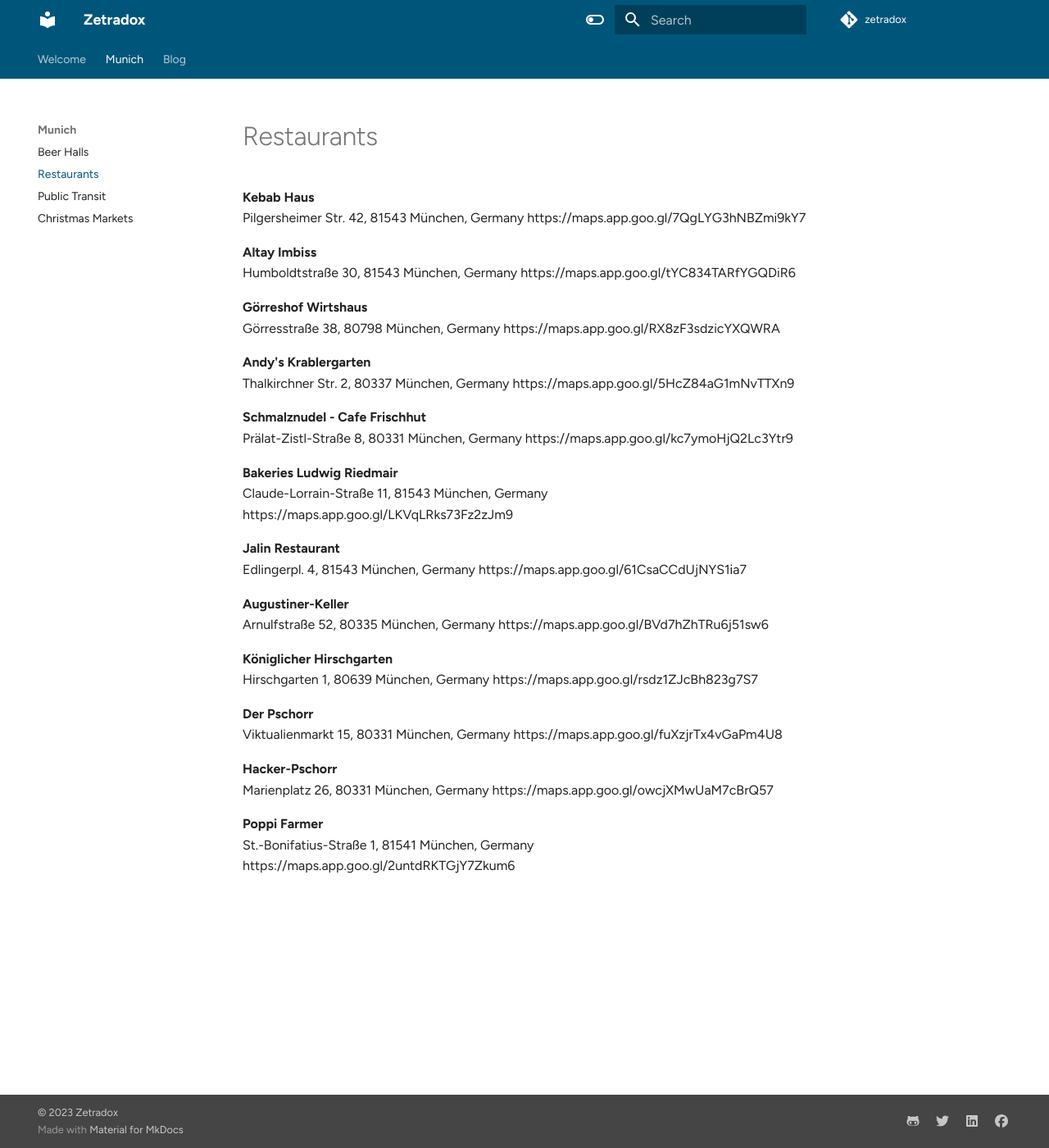
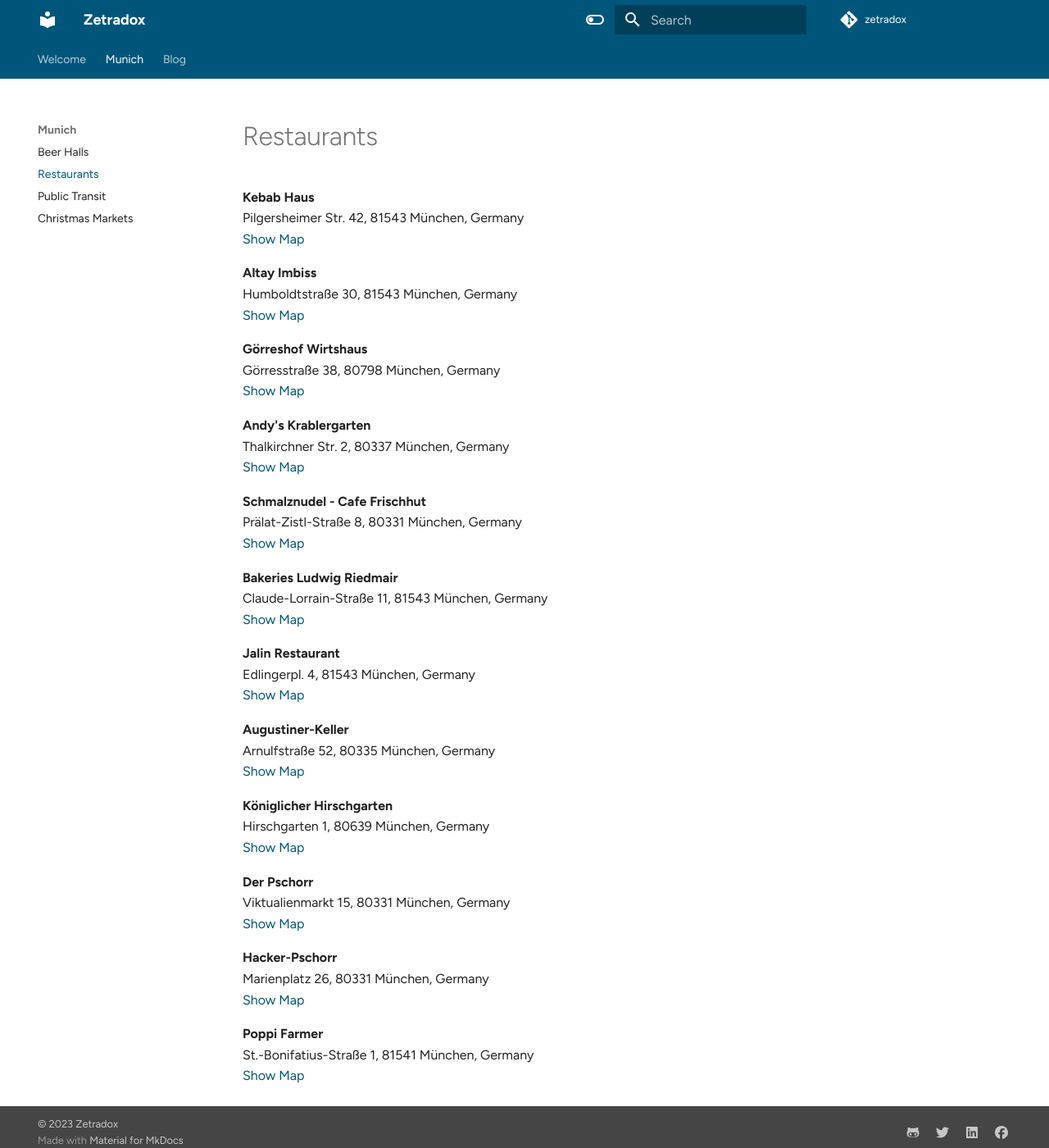
Before and after one commit to igorc1982/zetradox, an MkDocs documentation site: the page built from docs/Munich/restaurants.md, in a window 1280 px wide and 1400 px high. Shown: the whole window at 82% size. Built offline with MkDocs 1.6.1 and Material for MkDocs 9.7.7, drawn with Linux system fonts in a browser that asks for light colours; comment, search, counter and statistics services are not loaded.

```diff
--- a/docs/Munich/restaurants.md
+++ b/docs/Munich/restaurants.md
@@ -1,60 +1,60 @@
 # Restaurants
 
 **Kebab Haus** <br>
-Pilgersheimer Str. 42, 81543 München, Germany
-https://maps.app.goo.gl/7QgLYG3hNBZmi9kY7
+Pilgersheimer Str. 42, 81543 München, Germany <br>
+[Show Map](https://maps.app.goo.gl/7QgLYG3hNBZmi9kY7)
 
 
 **Altay Imbiss** <br>
-Humboldtstraße 30, 81543 München, Germany
-https://maps.app.goo.gl/tYC834TARfYGQDiR6
+Humboldtstraße 30, 81543 München, Germany <br>
+[Show Map](https://maps.app.goo.gl/tYC834TARfYGQDiR6)
 
 
 **Görreshof Wirtshaus** <br>
-Görresstraße 38, 80798 München, Germany
-https://maps.app.goo.gl/RX8zF3sdzicYXQWRA
+Görresstraße 38, 80798 München, Germany <br>
+[Show Map](https://maps.app.goo.gl/RX8zF3sdzicYXQWRA)
 
 
 **Andy's Krablergarten** <br>
-Thalkirchner Str. 2, 80337 München, Germany
-https://maps.app.goo.gl/5HcZ84aG1mNvTTXn9
+Thalkirchner Str. 2, 80337 München, Germany <br>
+[Show Map](https://maps.app.goo.gl/5HcZ84aG1mNvTTXn9)
 
 
 **Schmalznudel - Cafe Frischhut** <br>
-Prälat-Zistl-Straße 8, 80331 München, Germany
-https://maps.app.goo.gl/kc7ymoHjQ2Lc3Ytr9
+Prälat-Zistl-Straße 8, 80331 München, Germany <br>
+[Show Map](https://maps.app.goo.gl/kc7ymoHjQ2Lc3Ytr9)
 
 
 **Bakeries Ludwig Riedmair** <br>
-Claude-Lorrain-Straße 11, 81543 München, Germany
-https://maps.app.goo.gl/LKVqLRks73Fz2zJm9
+Claude-Lorrain-Straße 11, 81543 München, Germany <br>
+[Show Map](https://maps.app.goo.gl/LKVqLRks73Fz2zJm9)
 
 
 **Jalin Restaurant** <br>
-Edlingerpl. 4, 81543 München, Germany
-https://maps.app.goo.gl/61CsaCCdUjNYS1ia7
+Edlingerpl. 4, 81543 München, Germany <br>
+[Show Map](https://maps.app.goo.gl/61CsaCCdUjNYS1ia7)
 
 
 **Augustiner-Keller** <br>
-Arnulfstraße 52, 80335 München, Germany
-https://maps.app.goo.gl/BVd7hZhTRu6j51sw6
+Arnulfstraße 52, 80335 München, Germany <br>
+[Show Map](https://maps.app.goo.gl/BVd7hZhTRu6j51sw6)
 
 
 **Königlicher Hirschgarten** <br>
-Hirschgarten 1, 80639 München, Germany
-https://maps.app.goo.gl/rsdz1ZJcBh823g7S7
+Hirschgarten 1, 80639 München, Germany <br>
+[Show Map](https://maps.app.goo.gl/rsdz1ZJcBh823g7S7)
 
 
 **Der Pschorr** <br>
-Viktualienmarkt 15, 80331 München, Germany
-https://maps.app.goo.gl/fuXzjrTx4vGaPm4U8
+Viktualienmarkt 15, 80331 München, Germany <br>
+[Show Map](https://maps.app.goo.gl/fuXzjrTx4vGaPm4U8)
 
 
 **Hacker-Pschorr** <br>
-Marienplatz 26, 80331 München, Germany
-https://maps.app.goo.gl/owcjXMwUaM7cBrQ57
+Marienplatz 26, 80331 München, Germany <br>
+[Show Map](https://maps.app.goo.gl/owcjXMwUaM7cBrQ57)
 
 
 **Poppi Farmer** <br>
-St.-Bonifatius-Straße 1, 81541 München, Germany
-https://maps.app.goo.gl/2untdRKTGjY7Zkum6
+St.-Bonifatius-Straße 1, 81541 München, Germany <br>
+[Show Map](https://maps.app.goo.gl/2untdRKTGjY7Zkum6)
```
Also changed, not shown: docs/blog/posts/blog2.md (deleted, +0 -16 lines), docs/blog/posts/template.md (added, +12 -0 lines), docs/blog/posts/welcome.md (added, +16 -0 lines), docs/images/Munich.jpg (added).
